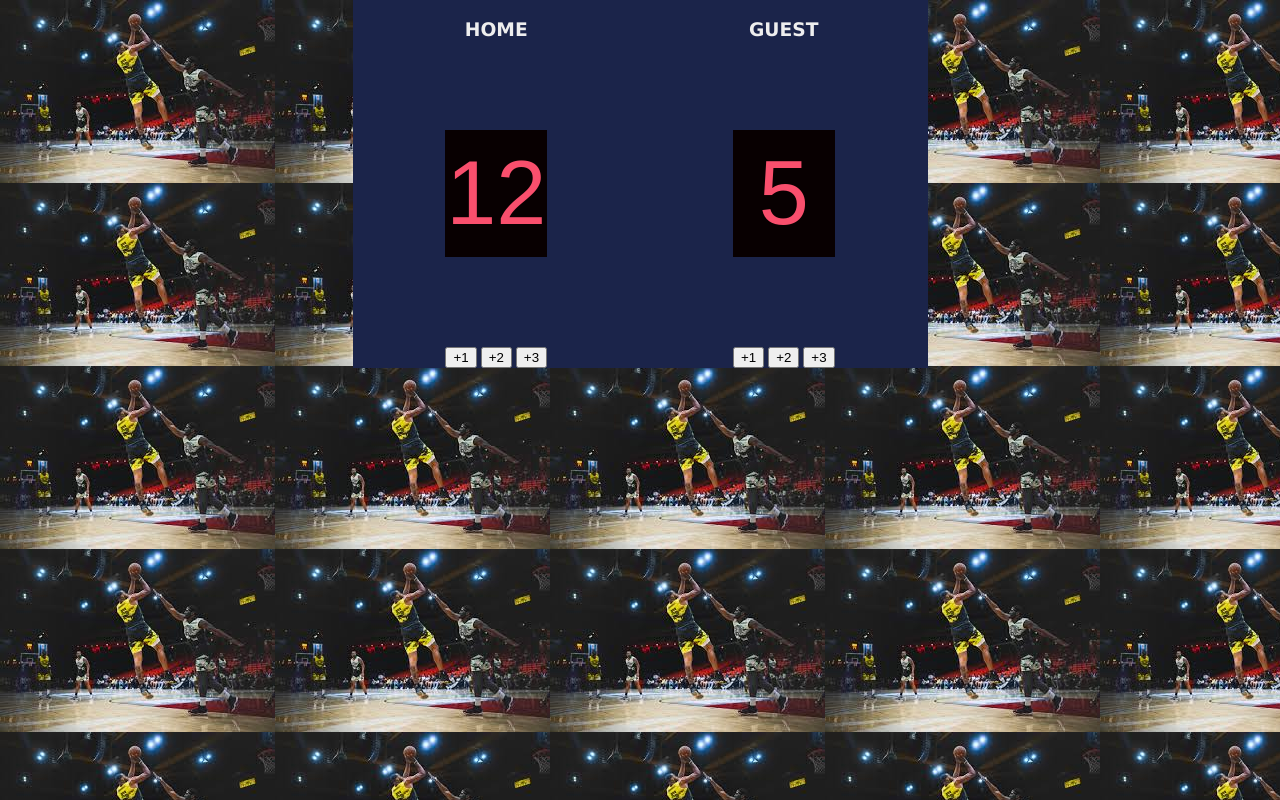
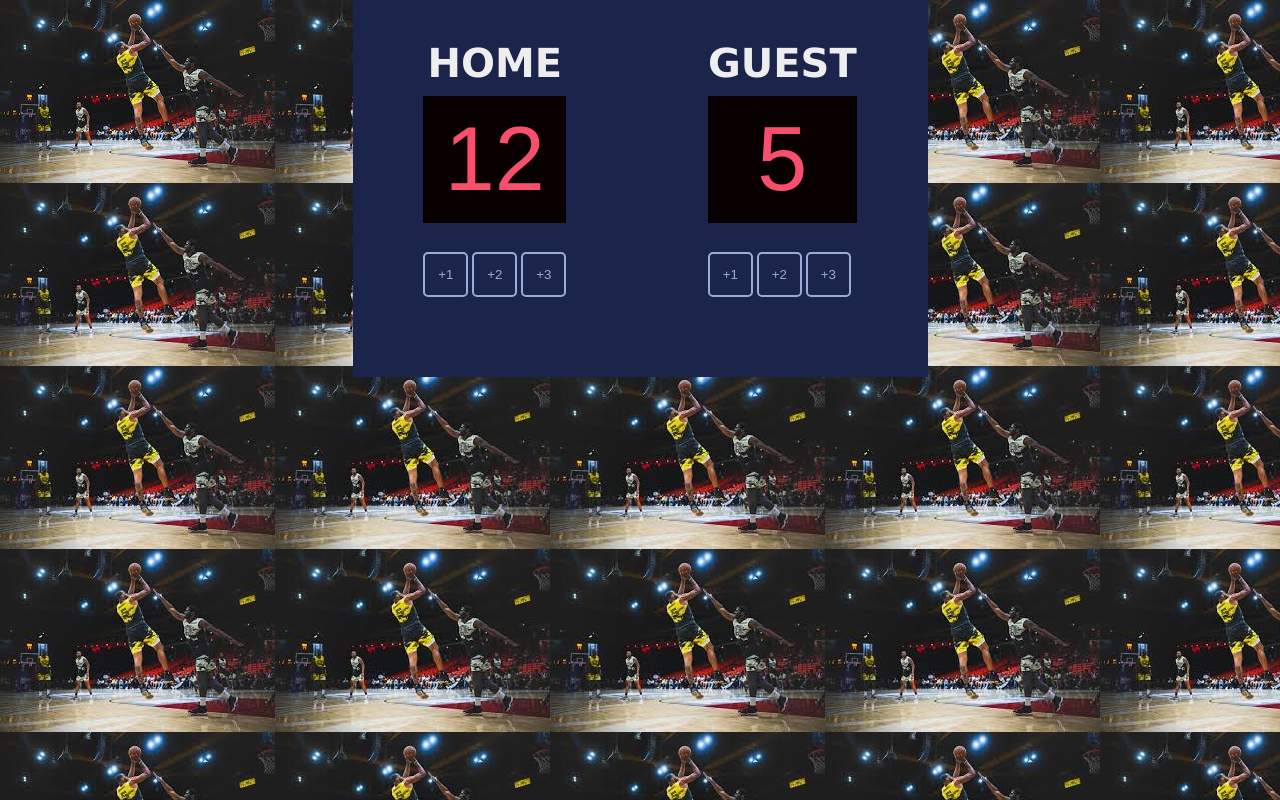
Before and after one commit to Nolu-M/basketball-scoreboard, a plain HTML site: page index.html in a window 1280 px wide. Drawn offline with Linux system fonts and the light colour scheme; a web font is replaced by a local one.

Commit message:
Final changes

```diff
--- a/index.css
+++ b/index.css
@@ -12,7 +12,7 @@ body {
 .container {
     display: flex;
     justify-content: space-around;
-    background-color: 1B244A;
+    background-color: #1B244A;
 }
 
 h3 {
@@ -23,10 +23,13 @@ h3 {
     justify-content: center;
     align-items: center;
     font-weight: 700;
+    margin-bottom: -5rem;
+    font-size:40px;
 }
 
 .square {
     background-color: 080001;
+    margin-bottom: -3rem;
 }
 
 #score-el1, #score-el2 {
@@ -39,9 +42,17 @@ h3 {
     line-height: 127px;
 }
 
-.items {
-    border: 2px #9AABD8;
-   border-radius: 5px;
-
-
+button {
+    border: 2px solid #9AABD8;
+    border-radius: 5px;
+    justify-content: space-around;
+    width: 45px;
+    height: 45px;
+    left: 82px;
+    top: 271px;
+    background-color: #1B244A;
+    color: #9AABD8;
+    font-family: 'Cursed Timer ULiL', sans-serif;
+    margin-bottom:5rem;
+    margin-top: -5rem;
 }
```
Also changed, not shown: index.html (+0 -1 lines), index.js (line endings or trailing spaces).
